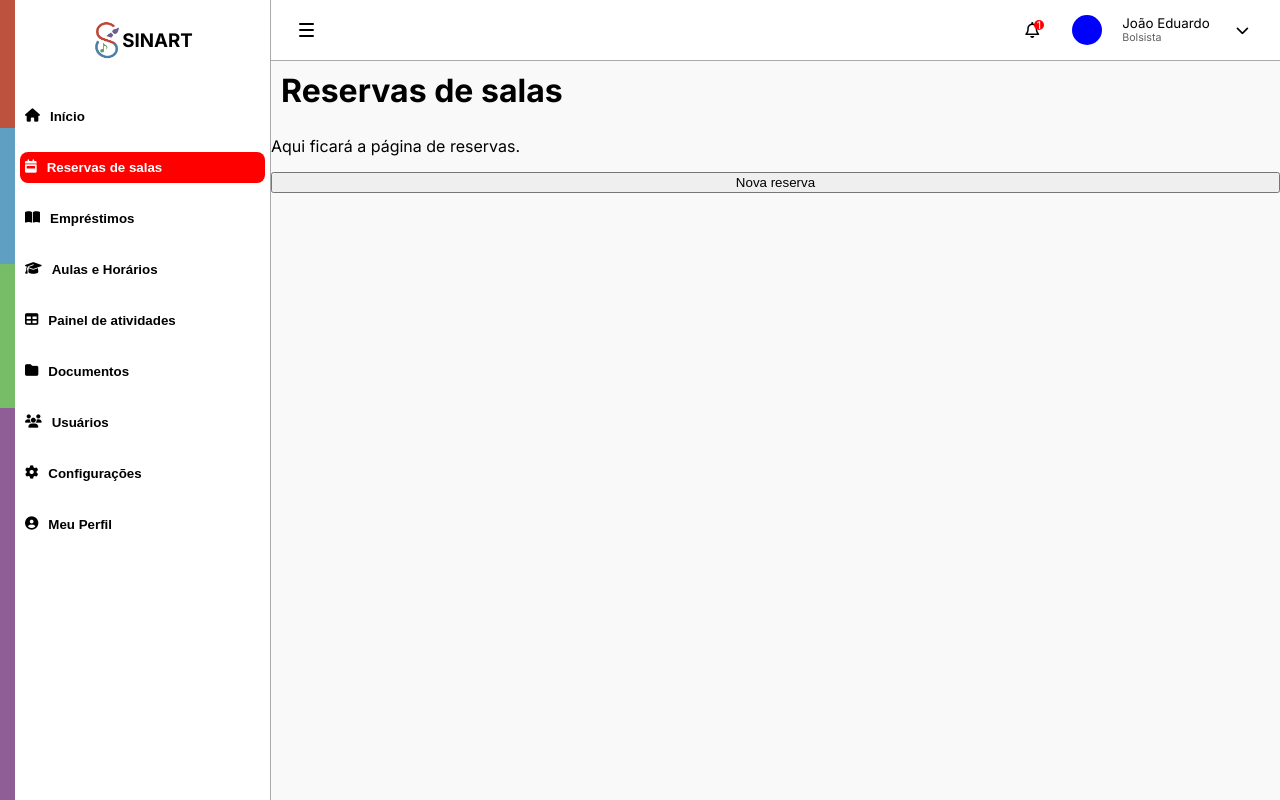
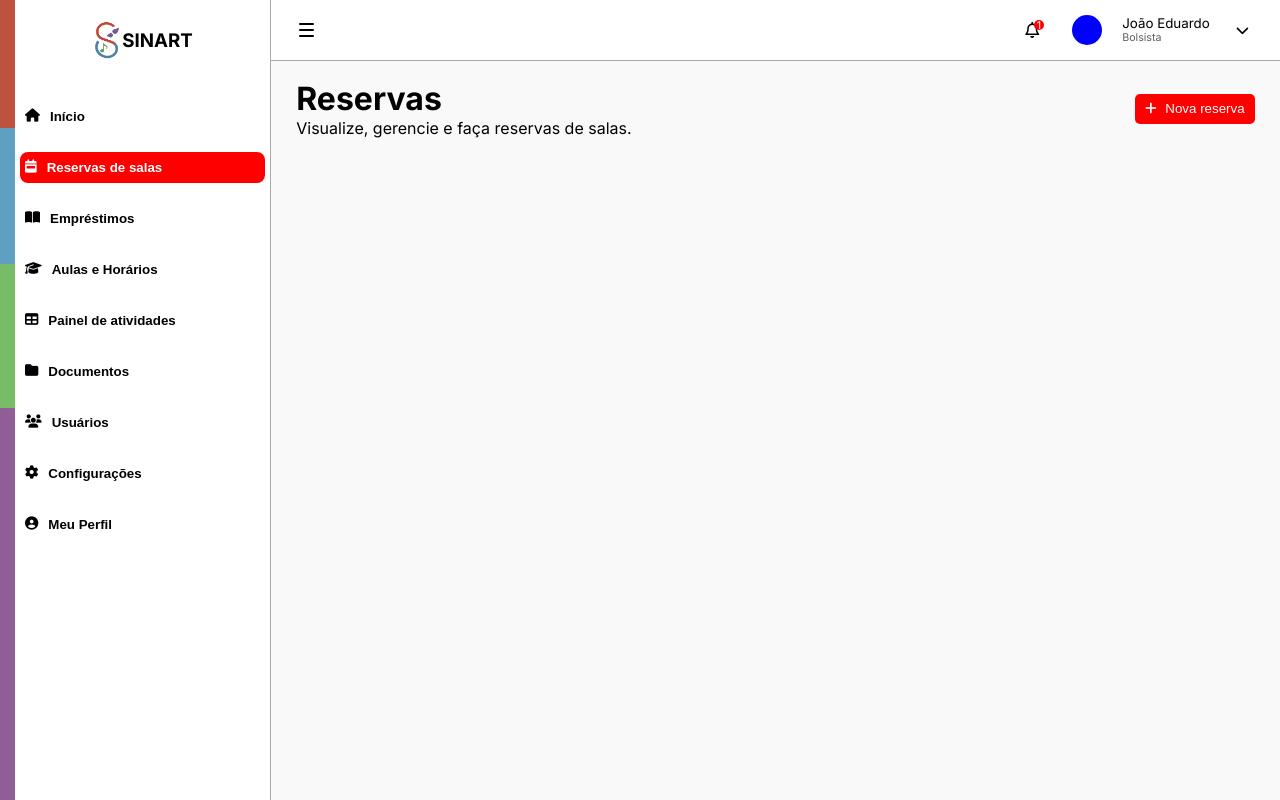
Before and after one commit to JoaoEduardo-dv/SINART, a Django app: page /reservas/ in a window 1280 px wide. Run offline with Django 5.2, Linux system fonts and the light colour scheme; some libraries are stand-ins or nearby versions; some web fonts are replaced.

Commit message:
Inicio do front-end de reservas

```diff
--- a/static/css/inicio/inicio.css
+++ b/static/css/inicio.css
@@ -191,7 +191,7 @@ h2{
     flex-direction: row;
     align-items: center;
     width: 100%;
-    height: 380px;
+    height: 360px;
     overflow-x: auto;
     overflow-y: hidden;
     padding-left: 5px;
@@ -367,7 +367,7 @@ h2{
 
 .diaPainelInicio {
     width: 150px;
-    min-height: 310px;
+    min-height: 300px;
     border: 1px solid rgb(239, 239, 239);
     border-bottom: none;
     border-top: none;
@@ -461,3 +461,13 @@ hr{
 .descricaoCompromissoPainelInicio{
     margin-left: 15px;
 }
+
+.footerInicio{
+    width: 100%;
+    height: 20px;
+    font-size: 8pt;
+    color: #6d6d6d;
+    display: flex;
+    justify-content: center;
+    align-items: center;
+}
--- /dev/null
+++ b/static/css/reservas/reservas.css
@@ -0,0 +1,40 @@
+.containerReservas{
+    width: 100%;
+    height: 100%;
+    /* background-color: aqua; */
+    display: flex;
+    justify-content: center;
+    align-items: center;
+}
+
+.conteudoReservas{
+    width: 95%;
+    height: 95%;
+    /* background-color: brown; */
+}
+
+.reservasParte1{
+    width: 100%;
+    display: flex;
+    flex-direction: row;
+    justify-content: space-between;
+    align-items: center;
+    /* background-color: bisque; */
+}
+
+.tituloReservas > h1 , .tituloReservas > p{
+    margin: 0;
+}
+
+.reservasParte1 > button{
+    background-color: red;
+    border: none;
+    border-radius: 5px;
+    width: 120px;
+    height: 30px;
+    color: #ffffff;
+}
+
+.reservasParte1 i{
+    margin-right: 5px;
+}
--- a/static/css/style.css
+++ b/static/css/style.css
@@ -167,6 +167,8 @@ main{ /* Todo o corpo que não seja o header (parte principal) */
 .corpoPrincipal{
     overflow-y: auto;
     overflow-x: hidden;
+    flex: 1;
+    min-height: 0;
 }
 
 .corpoPrincipal::-webkit-scrollbar{
@@ -187,6 +189,7 @@ nav{ /* barra de navegação superior */
     z-index: 1;
     display: flex;
     flex-direction: row;
+    flex-shrink: 0;
 }
 
 .lado1Nav{
--- a/templates/base.html
+++ b/templates/base.html
@@ -6,7 +6,8 @@
     <meta name="viewport" content="width=device-width, initial-scale=1.0">
     <title>{% block title %}SINART{% endblock %}</title>
     <link rel="stylesheet" href="{% static 'css/style.css' %}">
-    <link rel="stylesheet" href="{% static 'css/inicio/inicio.css' %}">
+    <link rel="stylesheet" href="{% static 'css/inicio.css' %}">
+    <link rel="stylesheet" href="{% static 'css/reservas/reservas.css' %}">
     <link rel="stylesheet" href="https://cdnjs.cloudflare.com/ajax/libs/font-awesome/6.6.0/css/all.min.css" integrity="sha512-Kc323vGBEqzTmouAECnVceyQqyqdsSiqLQISBL29aUW4U/M7pSPA/gEUZQqv1cwx4OnYxTxve5UMg5GT6L4JJg==" crossorigin="anonymous" referrerpolicy="no-referrer" />
     <link rel="shortcut icon" href="../static/img/ChatGPT_Image_11_de_set._de_2026__12_00_49-removebg-preview.png" type="image/x-icon" id="icone">
 </head>
@@ -108,6 +109,7 @@
         </div>
     </main>
     <script src="{% static 'js/script.js' %}"></script>
-    <script src="{% static 'js/inicio/inicio.js' %}"></script>
+    <script src="{% static 'js/inicio.js' %}"></script>
+    <script src="{% static 'js/reservas/reservas.js' %}"></script>
 </body>
 </html>
--- a/templates/inicio.html
+++ b/templates/inicio.html
@@ -266,4 +266,6 @@ Início - SINART
         </div>
     </div>
 </div>
+
+<footer class="footerInicio">SINART - Sistema Integrado do Núcleo de Arte © 2026 | Núcleo de Arte - IFRN/SGA</footer>
 {% endblock %}
--- a/templates/reservas/reservas.html
+++ b/templates/reservas/reservas.html
@@ -5,12 +5,19 @@ Reservas
 {% endblock %}
 
 {% block content %}
+<div class="containerReservas">
+    <div class="conteudoReservas">
+        <div class="reservasParte1">
+            <div class="tituloReservas">
+                <h1>Reservas</h1>
+                <p>Visualize, gerencie e faça reservas de salas.</p>
+            </div>
+            <button><i class="fa-solid fa-plus"></i> Nova reserva</button>
+        </div>
+        <div class="reservasParte2">
 
-<main>
-<h1>Reservas de salas</h1>
-
-<p>Aqui ficará a página de reservas.</p>
-
-<button>Nova reserva</button>
-</main>
+        </div>
+        <div class="reservasParte3"></div>
+    </div>
+</div>
 {% endblock %}
```
Also changed, not shown: static/js/inicio.js (renamed from static/js/inicio/inicio.js), static/js/reservas/reservas.js (added).
